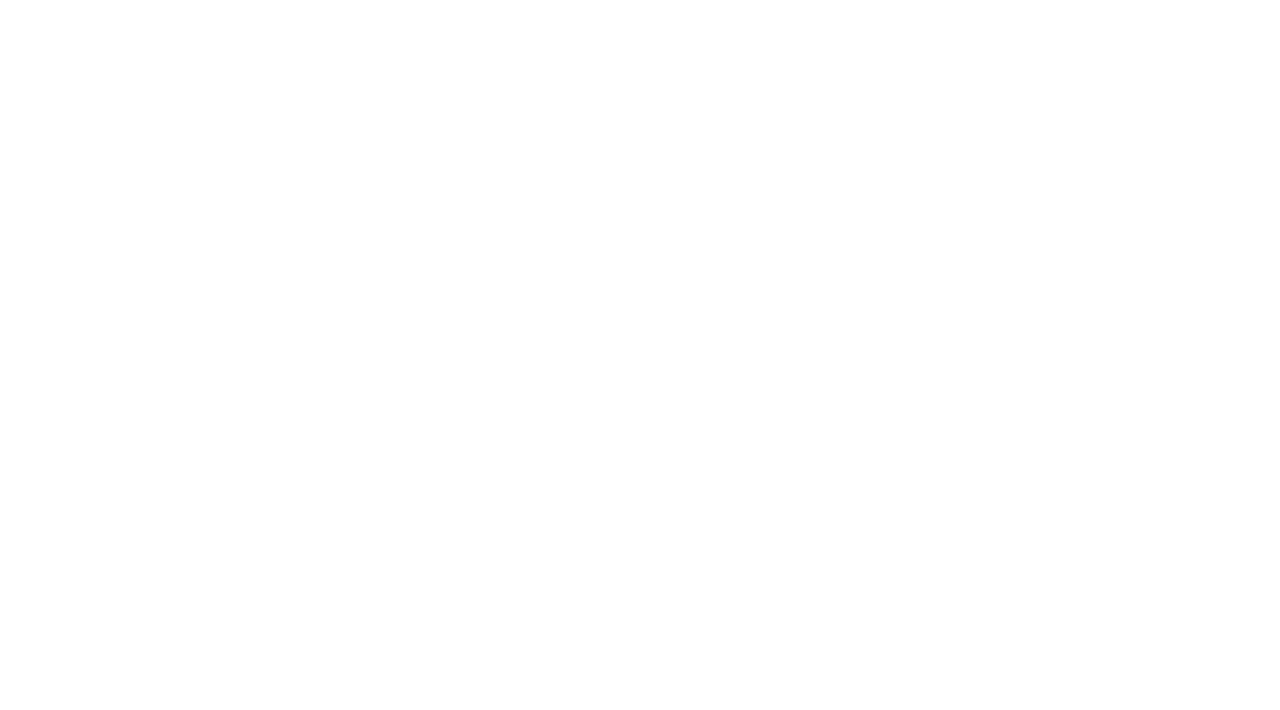
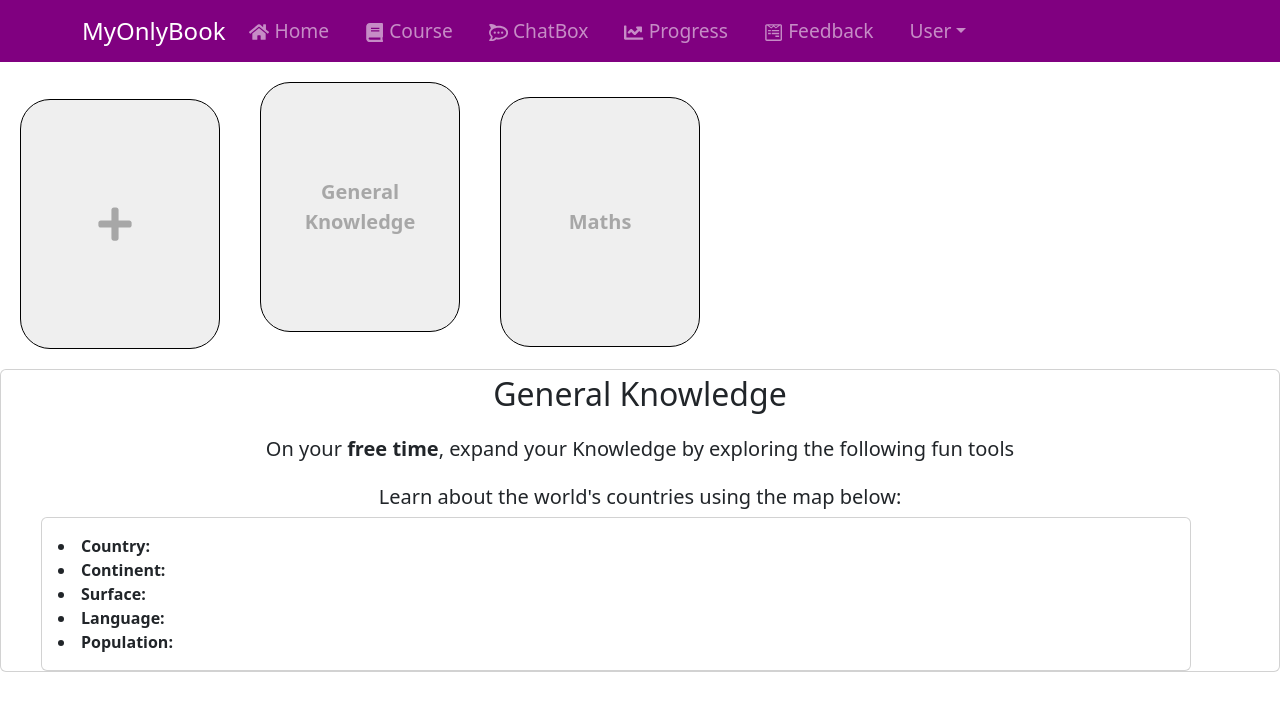
Before and after one commit to ah01567/Dissertation, a React (Create React App) app: page /course in a window 1280 px wide. Before the commit this address had no page. Shown: the top 710 px of the page. Built offline with nearby package versions, Linux system fonts and the light colour scheme; no server answers.

Commit message:
Added Course page to PATHS + content

```diff
--- a/src/App.js
+++ b/src/App.js
@@ -1,6 +1,7 @@
 import Home from './pages/Home';
 import Register from './pages/Register';
 import Login from './pages/Login';
+import Course from './pages/Course';
 import { BrowserRouter as Router} from 'react-router-dom';
 import {Routes, Route} from 'react-router-dom';
 
@@ -14,6 +15,7 @@ function App() {
                <Route exact path="/" element={<Home/>}/>
                <Route path="/login" element={<Login/>}/>
                <Route path="/register" element={<Register/>}/>
+               <Route path="/course" element={<Course/>}/>
             </Routes>
         </section>
       </div>
--- /dev/null
+++ b/src/Design/ModuleTicket.css
@@ -0,0 +1,38 @@
+.upload-btn {
+    display: flex;
+    align-items: center;
+    justify-content: center;
+    width: 200px;
+    height: 250px;
+    border: 1px solid black;
+    border-radius: 30px;
+    color: rgb(167, 167, 167);
+    font-size: 20px;
+    cursor: pointer;
+    margin-top: 20px;
+    margin-bottom: 20px;
+    margin-left: 20px;
+    margin-right: 20px;
+    display: inline-block;
+
+  }
+  .plus-icon {
+    margin-right: 10px;
+    font-size: 38px;
+  }
+
+  .module-title {
+    display: flex;
+    align-items: center;
+    justify-content: center;
+    margin-top: 5px;
+  }
+  .module-intro {
+    display: flex;
+    align-items: center;
+    justify-content: center;
+  }
+  .module-content {
+    width: 90%;
+    margin-left: 40px;
+  }
--- /dev/null
+++ b/src/components/ModuleTicket.js
@@ -0,0 +1,40 @@
+import React from 'react';
+import { FaPlus } from 'react-icons/fa';
+import Card from 'react-bootstrap/Card';
+import '../Design/ModuleTicket.css';
+
+const ModuleButton = () => {
+    return (
+        <div>
+            <div className='module'>
+                <button className="upload-btn"><FaPlus className="plus-icon" /></button>
+                <button className="upload-btn"> <b>General Knowledge</b></button>
+                <button className="upload-btn"> <b>Maths</b></button>
+            </div>
+            <div className='module-card'>
+            <Card>
+                <div className='module-title'><h2>General Knowledge</h2></div>
+                <Card.Body className='module-intro'><h5>On your <b>free time</b>, expand your Knowledge by exploring the following fun tools</h5></Card.Body>
+                <div className='module-intro'><h5>Learn about the world's countries using the map below:</h5></div>
+
+                <div className='module-content'>
+                <Card>
+                    <Card.Body className='country-props'>
+                        <lu>
+                            <li><b>Country:</b> </li>
+                            <li><b>Continent:</b> </li>
+                            <li><b>Surface:</b> </li>
+                            <li><b>Language:</b> </li>
+                            <li><b>Population:</b> </li>
+                        </lu>
+                    </Card.Body>
+                </Card>
+                </div>
+            </Card>
+            </div>
+        </div>
+    );
+  }
+
+
+export default ModuleButton;
--- a/src/components/NavBar.js
+++ b/src/components/NavBar.js
@@ -35,7 +35,7 @@ function ColorSchemesExample() {
           <Navbar.Brand as={Link} to="/" className='NavLogoWithMargin' style={{fontSize: '1.5rem'}}>MyOnlyBook</Navbar.Brand>
             <Nav className="me-auto">
                 <Nav.Link as={Link} to="/" className='NavItemWithMargin'> <FaHome size={20}/> Home</Nav.Link>
-                <Nav.Link as={Link} to="/" className='NavItemWithMargin'> <FaBook/> Course</Nav.Link>
+                <Nav.Link as={Link} to="/course" className='NavItemWithMargin'> <FaBook/> Course</Nav.Link>
                 <Nav.Link as={Link} to="/" className='NavItemWithMargin'><FaRocketchat/> ChatBox</Nav.Link>
                 <Nav.Link as={Link} to="/" className='NavItemWithMargin'> <FaChartLine/> Progress</Nav.Link>
                 <Nav.Link as={Link} to="/" className='NavItemWithMargin'> <FaWpforms/> Feedback</Nav.Link>
--- /dev/null
+++ b/src/pages/Course.js
@@ -0,0 +1,23 @@
+import React from 'react';
+import NavBar from '../components/NavBar';
+import Spinner from '../components/Spinner';
+import useAuth from "./CurrentUser";
+import ModuleTicket from '../components/ModuleTicket';
+
+const Home = () => {
+    const { firebaseInitialized } = useAuth();
+    if (!firebaseInitialized) {
+        return <Spinner />;
+      }
+
+    return(
+        <div>
+            <div><NavBar/></div>
+            <div className='module-tickets'>
+                <ModuleTicket/>
+            </div>
+        </div>
+    )
+}
+
+export default Home
```
Also changed, not shown: src/img/general-knowledge.jpg (added).
